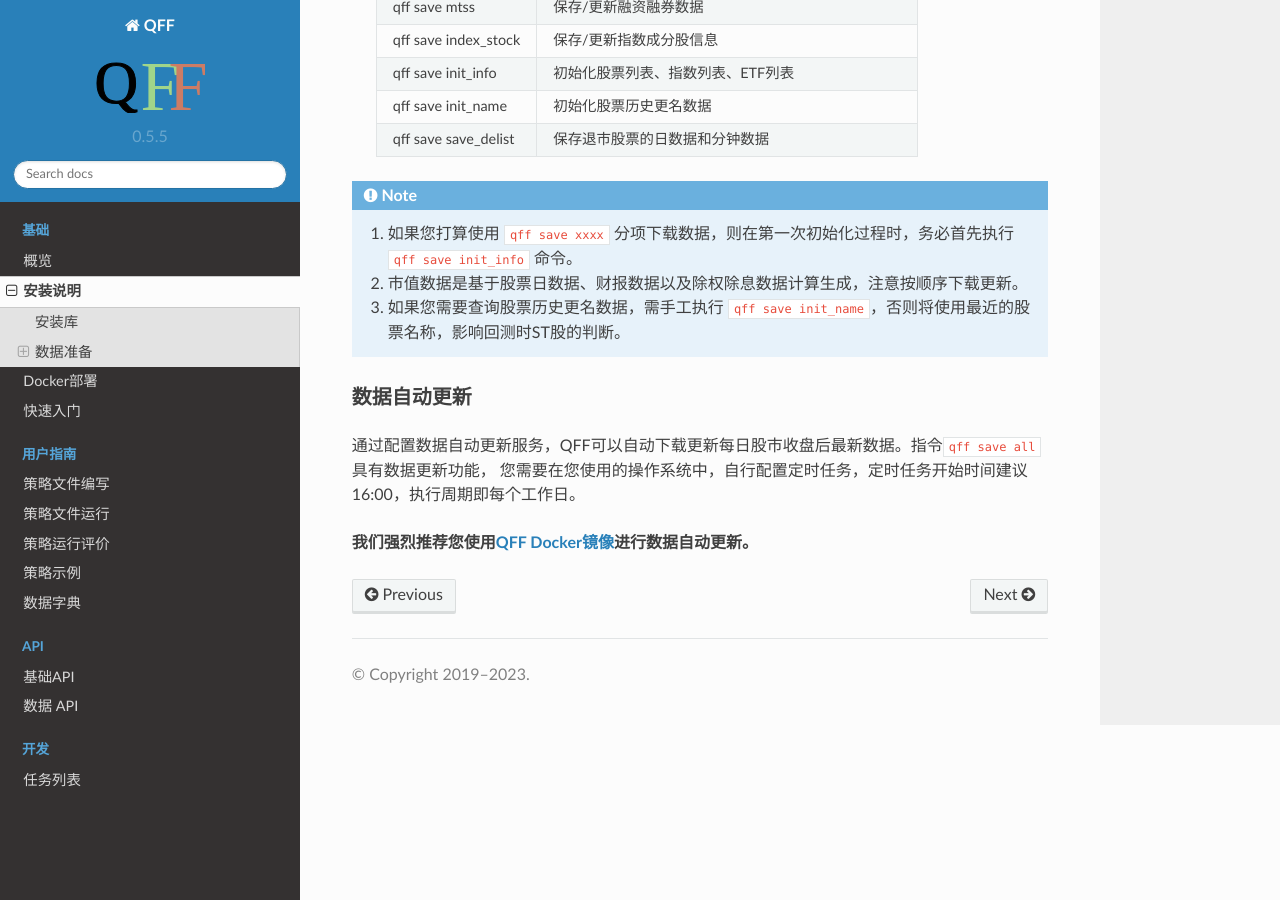
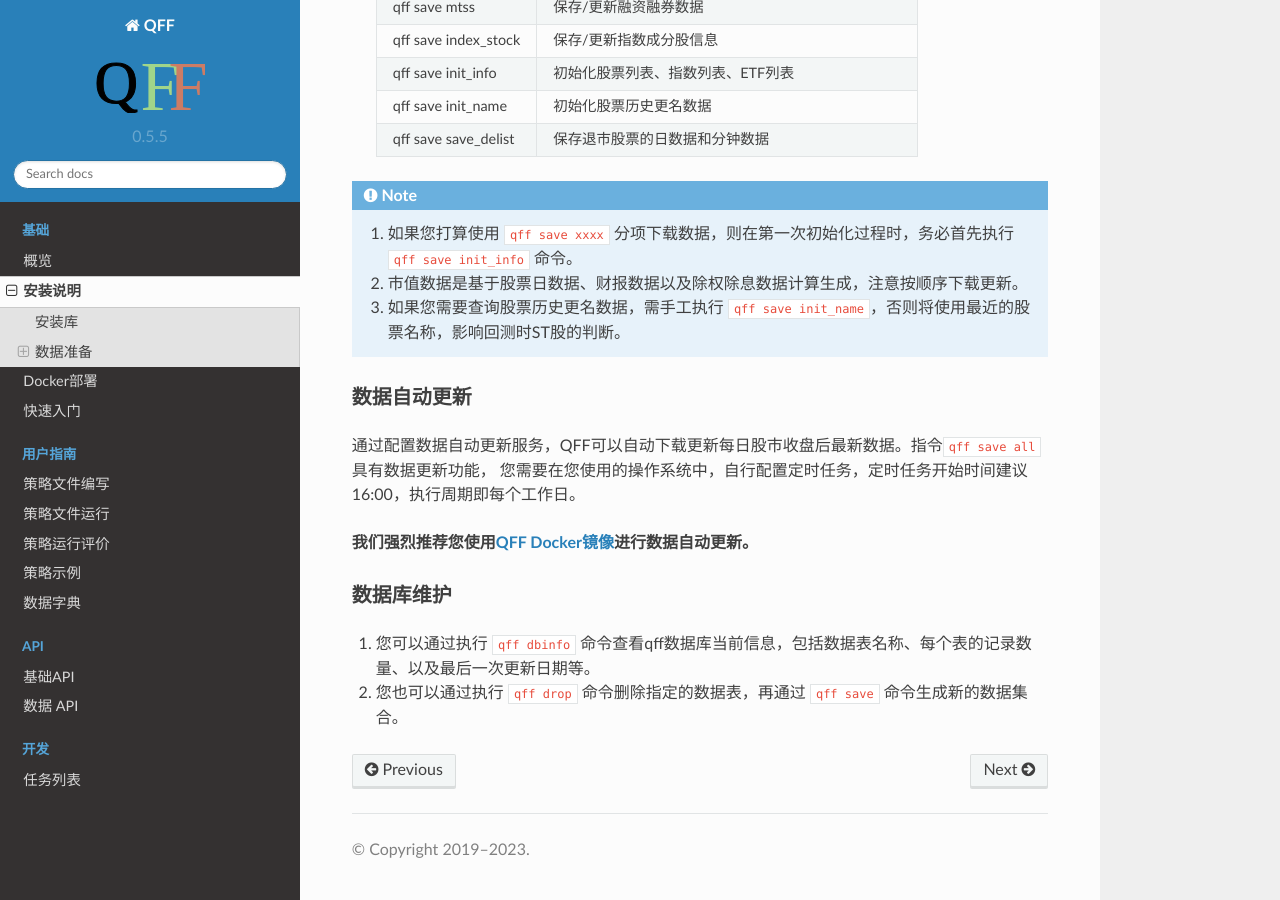
Before and after one commit to haijiangxu/qff, a Sphinx documentation site: the page built from docs/intro/installation.md, in a window 1280 px wide and 900 px high, scrolled down 2719 px. Built offline with Sphinx 7.4.7 and the Read the Docs theme 2.0.0, drawn with Linux system fonts in a browser that asks for light colours.

Commit message:
增加删除数据表命令行功能

```diff
--- a/docs/intro/installation.md
+++ b/docs/intro/installation.md
@@ -127,3 +127,8 @@ $ qff save all
 您需要在您使用的操作系统中，自行配置定时任务，定时任务开始时间建议16:00，执行周期即每个工作日。
 
 **我们强烈推荐您使用[QFF Docker镜像](qffimage)进行数据自动更新。**
+
+### 数据库维护
+
+1. 您可以通过执行 `qff dbinfo` 命令查看qff数据库当前信息，包括数据表名称、每个表的记录数量、以及最后一次更新日期等。
+2. 您也可以通过执行 `qff drop` 命令删除指定的数据表，再通过 `qff save` 命令生成新的数据集合。
```
